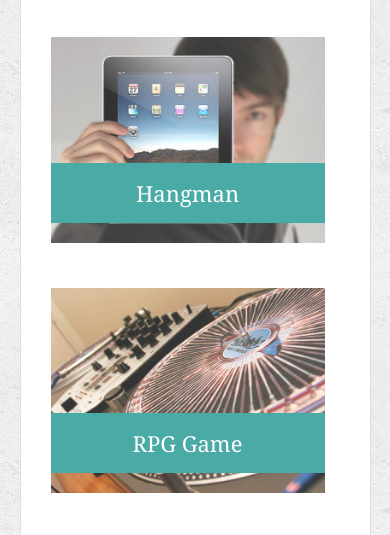
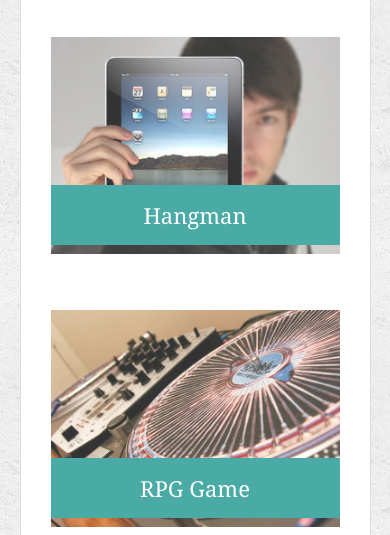
Before and after one commit to enrico1997/Responsive-Portfolio, a plain HTML site: page portfolio.html in a window 390 px wide. Shown: the part 276-811 px from the top of the page. Drawn offline with Linux system fonts and the light colour scheme.

Commit message:
updated css

```diff
--- a/assets/css/style.css
+++ b/assets/css/style.css
@@ -262,6 +262,10 @@ input[type=submit] {
   nav {
     margin-right: 10%;
   }
+
+  .work {
+    width: 100%;
+  }
 }
 
 @media screen and (max-width: 768px) {
@@ -285,6 +289,10 @@ input[type=submit] {
   nav {
   float: right;
   margin-right: 5%;
+  }
+
+  .work {
+    width: 46%;
   }
 
 }
@@ -319,8 +327,8 @@ input[type=submit] {
     width: 90%;
   }
 
-  .work img {
-    float: left;
+  .work {
+    width: 100%;
   }
 }
 
```
